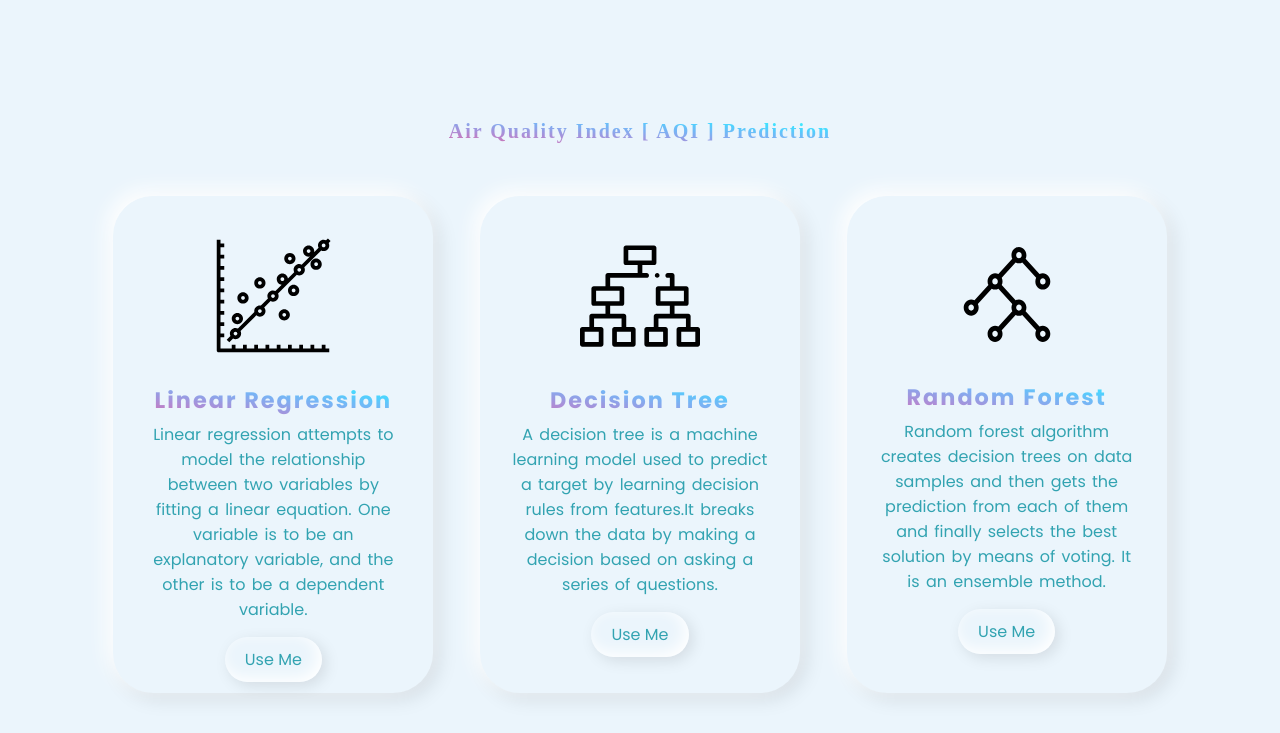
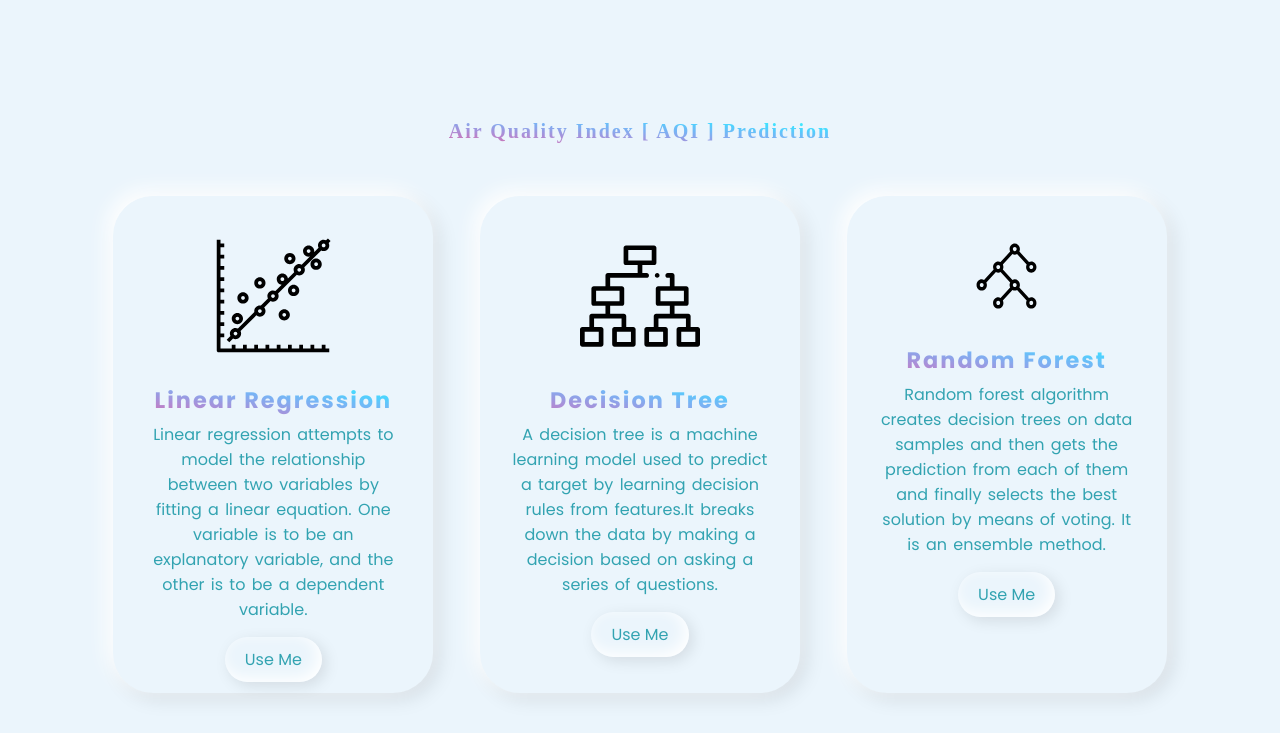
Before and after one commit to testsido/aqiv2, a Flask app: page / in a window 1280 px wide. Shown: the top 733 px of the page. Run offline with Flask 2, Linux system fonts and the light colour scheme.

Commit message:
Add files via upload

```diff
--- a/templates/index1.html
+++ b/templates/index1.html
@@ -82,7 +82,7 @@
 		</div> -->
 		<div class="card">
 			<div class="imgBx">
-				<img style="min-width: 120px; max-width: 120px; min-width: 120px; max-height: 120px;" src="{{ url_for('static', filename='svg/randomsvg.svg' ) }}" alt="linearsvg">
+				<img src="{{ url_for('static', filename='svg/randomsvg.svg' ) }}" alt="randomsvg">
 				<!-- <img src="linearsvg.svg"> -->
 			</div>
 			<div class="contentBx">
```
